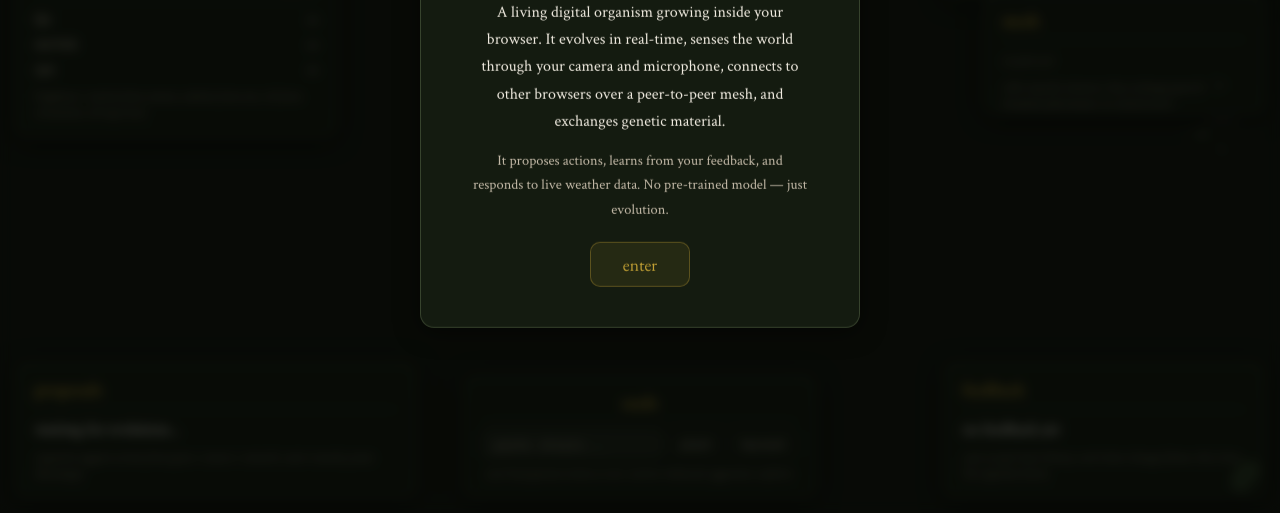
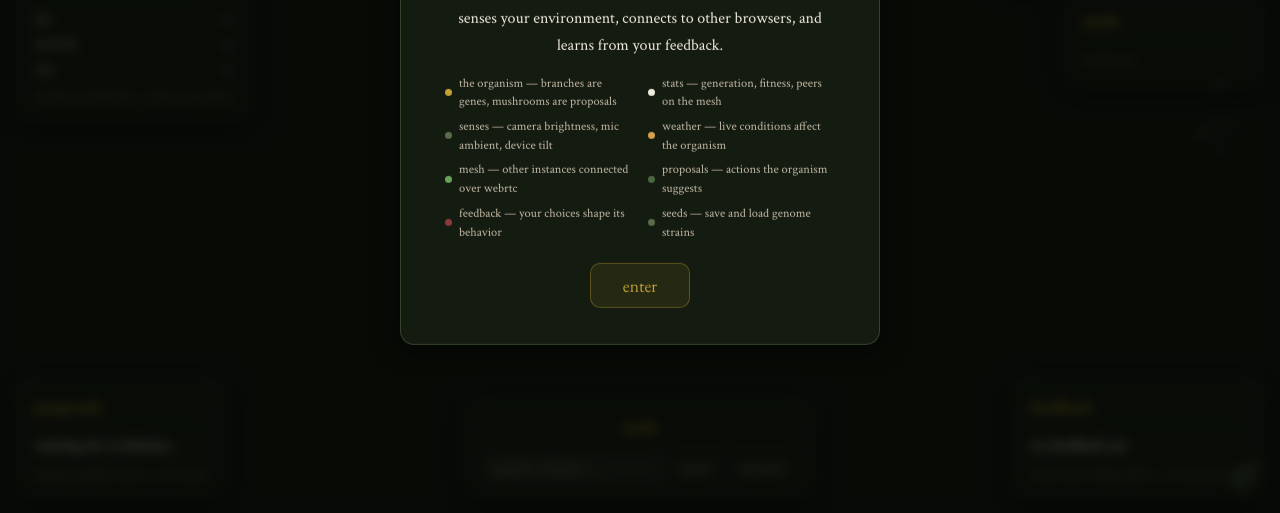
Before and after one commit to Amitk003/Mycelia, a website built with Vite: page index.html in a window 1280 px wide. Shown: the part 287-800 px from the top of the page. Built offline with nearby package versions, Linux system fonts and the light colour scheme; no server answers.

Commit message:
feat: expand welcome box with visual legend grid
Replace high-level welcome text with a compact 2-column grid
listing each UI element with a colored dot and one-line
explanation. Only visible on first visit — no permanent UI
added to the page.

```diff
--- a/src/ui/layout.ts
+++ b/src/ui/layout.ts
@@ -42,7 +42,6 @@ export function createLayout(): LayoutElements {
       <div id="title-box" class="fbox">
         <h1 id="title-text">mycelia</h1>
         <div id="title-status">waking...</div>
-        <div class="box-hint">branches = genes. mushrooms = proposals. colored glows = pheromones. bottom bar = fitness.</div>
       </div>
       <div id="box-stats" class="fbox stats-combined">
         <div class="stats-row">
@@ -57,7 +56,6 @@ export function createLayout(): LayoutElements {
         <div class="stats-row">
           <span class="stat-label">exchanges</span><span class="stat-val" id="box-hgt-val">0</span>
         </div>
-        <div class="box-hint">each tick mutates genes. higher fitness = better adaptation. peers = other tabs on the mesh.</div>
       </div>
       <div id="box-weather" class="fbox data-box">
         <div class="box-title">environment</div>
@@ -73,14 +71,13 @@ export function createLayout(): LayoutElements {
             <span class="box-label">danger signal</span><span class="box-val" id="ph-danger">0.00</span>
           </div>
         </div>
-        <div class="box-hint">live weather from open-meteo. extremes reduce fitness. pheromones = signals shared across the mesh.</div>
+        <div class="box-hint">weather affects fitness — extremes stress the organism</div>
       </div>
     </div>
 
     <div id="peer-list-box" class="fbox data-box">
       <div class="box-title">mesh</div>
       <div id="peer-list"><span class="box-hint" style="margin:0">no peers yet</span></div>
-      <div class="box-hint">other mycelia instances. they exchange genes & broadcast pheromones. no central server.</div>
     </div>
 
     <!-- Sensors box — below title on left side -->
@@ -99,21 +96,21 @@ export function createLayout(): LayoutElements {
           <span class="box-label">cpu</span><span class="box-val" id="perf-cpu">—</span>
         </div>
       </div>
-      <div class="box-hint">brightness + motion from camera, ambient from mic, tilt from orientation. all stays local.</div>
+      <div class="box-hint">camera, mic & motion — stays on your device</div>
     </div>
 
     <!-- Proposals box — bottom left -->
     <div id="box-proposals" class="fbox data-box">
       <div class="box-title">proposals <span id="prop-count"></span></div>
       <div id="prop-list">waiting for evolution...</div>
-      <div class="box-hint">organism suggests actions from genes + sensors + network. water rewards, prune discourages.</div>
+      <div class="box-hint">organism suggests actions — you choose</div>
     </div>
 
     <!-- Feedback box — bottom right -->
     <div id="box-feedback" class="fbox data-box">
       <div class="box-title">feedback</div>
       <div id="fb-list">no feedback yet</div>
-      <div class="box-hint">your accept/reject history. each choice changes fitness. this is how the organism learns.</div>
+      <div class="box-hint">accept/reject changes fitness — it learns from you</div>
     </div>
 
     <!-- Welcome box — first-time visitors -->
@@ -121,11 +118,18 @@ export function createLayout(): LayoutElements {
     <div id="welcome-box" class="fbox">
       <h2>Welcome to Mycelia</h2>
       <p>
-        A living digital organism growing inside your browser. It evolves in real-time, senses the world through your camera and microphone, connects to other browsers over a peer-to-peer mesh, and exchanges genetic material.
+        A living digital organism growing in your browser. It evolves, senses your environment, connects to other browsers, and learns from your feedback.
       </p>
-      <p style="color:var(--mycelium-dim);font-size:0.9rem;">
-        It proposes actions, learns from your feedback, and responds to live weather data. No pre-trained model — just evolution.
-      </p>
+      <div id="welcome-grid">
+        <div><span class="wg-dot" style="background:var(--gold)"></span>the organism — branches are genes, mushrooms are proposals</div>
+        <div><span class="wg-dot" style="background:var(--mycelium)"></span>stats — generation, fitness, peers on the mesh</div>
+        <div><span class="wg-dot" style="background:var(--lichen)"></span>senses — camera brightness, mic ambient, device tilt</div>
+        <div><span class="wg-dot" style="background:var(--amber)"></span>weather — live conditions affect the organism</div>
+        <div><span class="wg-dot" style="background:var(--moss-glow)"></span>mesh — other instances connected over webrtc</div>
+        <div><span class="wg-dot" style="background:var(--moss)"></span>proposals — actions the organism suggests</div>
+        <div><span class="wg-dot" style="background:var(--decay)"></span>feedback — your choices shape its behavior</div>
+        <div><span class="wg-dot" style="background:var(--lichen)"></span>seeds — save and load genome strains</div>
+      </div>
       <button id="welcome-enter">enter</button>
     </div>
 
@@ -138,7 +142,6 @@ export function createLayout(): LayoutElements {
         <button id="strain-plant-btn" class="fbox-btn">plant</button>
         <button id="strain-harvest-btn" class="fbox-btn">harvest</button>
       </div>
-      <div class="box-hint">save/load genome strains as text. starters: balanced, aggressive, explorer.</div>
     </div>
 
     <!-- Controls -->
--- a/src/ui/styles.css
+++ b/src/ui/styles.css
@@ -260,7 +260,7 @@ html, body {
 #welcome-box {
   position: fixed; top: 50%; left: 50%; transform: translate(-50%, -50%);
   z-index: 100; text-align: center;
-  padding: 40px 50px; max-width: 440px;
+  padding: 36px 44px; max-width: 480px;
   opacity: 0; pointer-events: none;
   transition: opacity 0.5s ease, transform 0.5s cubic-bezier(0.22,1,0.36,1);
   transform: translate(-50%, -48%);
@@ -277,6 +277,20 @@ html, body {
   font-family: var(--font-body); font-size: 1rem;
   color: var(--mycelium); line-height: 1.7;
   margin-bottom: 14px;
+}
+
+#welcome-grid {
+  display: grid; grid-template-columns: 1fr 1fr; gap: 6px 16px;
+  text-align: left; margin-bottom: 16px;
+}
+#welcome-grid > div {
+  font-family: var(--font-body); font-size: 0.78rem;
+  color: var(--mycelium-dim); line-height: 1.5;
+  display: flex; align-items: center; gap: 7px;
+}
+.wg-dot {
+  flex-shrink: 0; width: 7px; height: 7px;
+  border-radius: 50%;
 }
 #welcome-enter {
   font-family: var(--font-display); font-size: 1.1rem;
```
